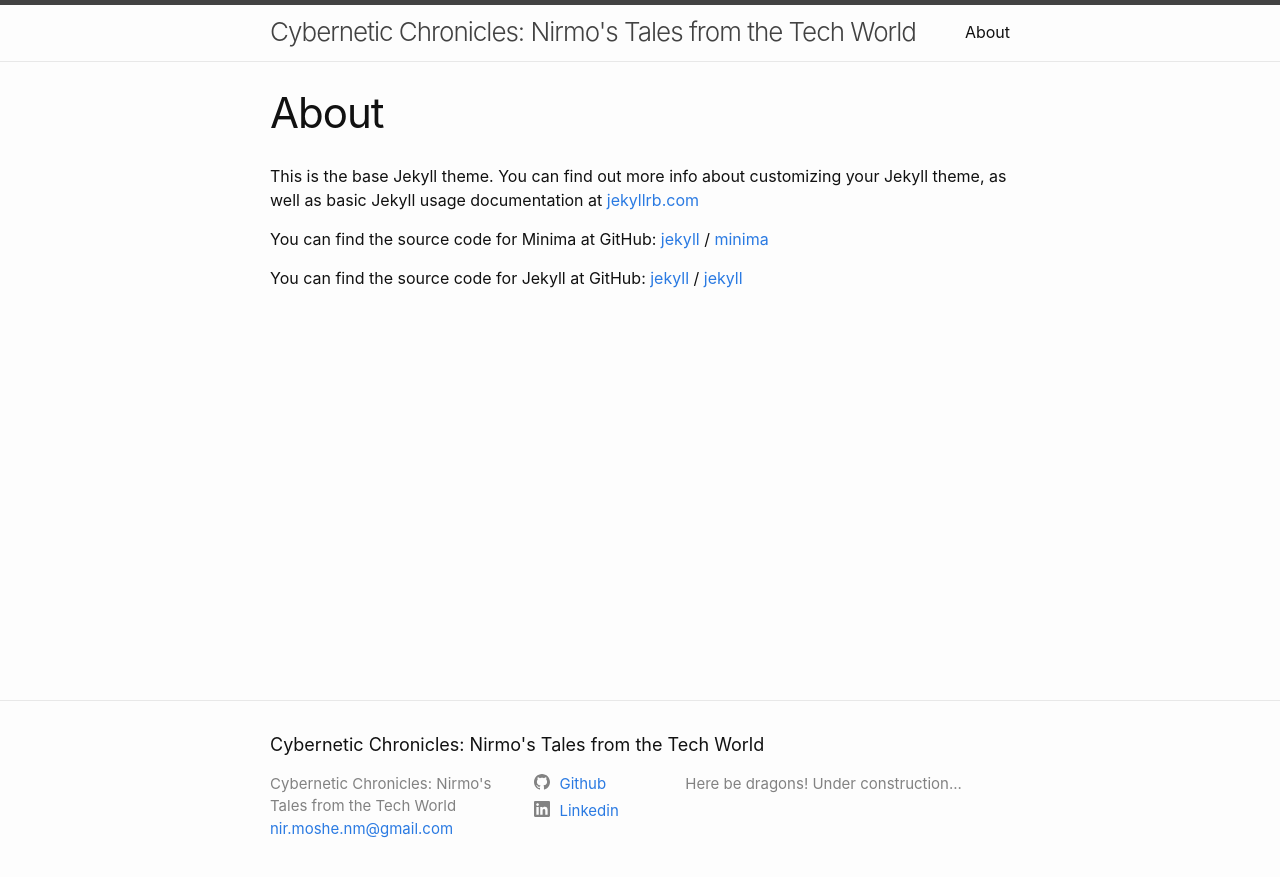
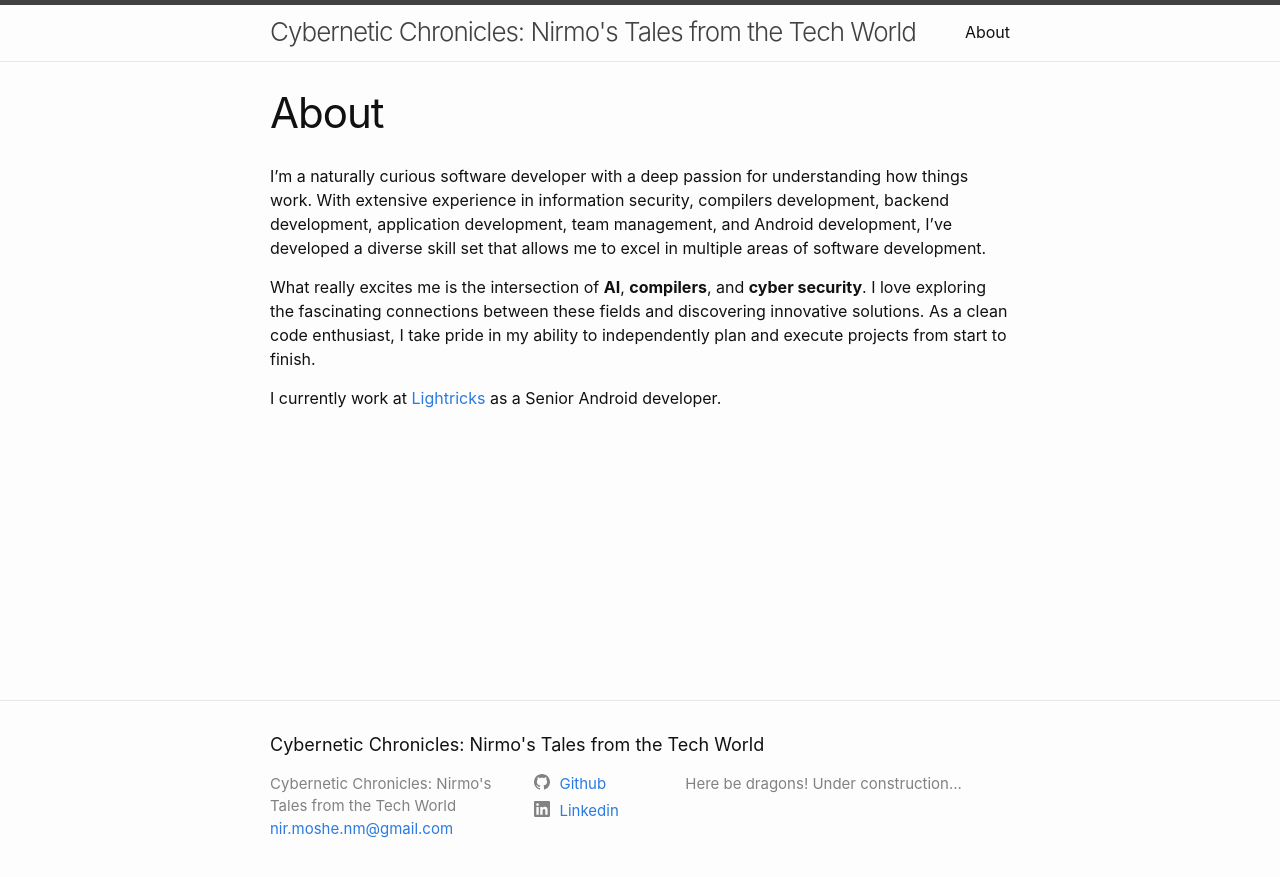
Before and after one commit to nir-mo/nir-mo.github.io, a Jekyll site: the page built from about.markdown, in a window 1280 px wide. Shown: the top 877 px of the page. Built offline with Jekyll 4.4.1, drawn with Linux system fonts in a browser that asks for light colours.

Commit message:
Add about.

```diff
--- a/about.markdown
+++ b/about.markdown
@@ -4,15 +4,8 @@ title: About
 permalink: /about/
 ---
 
-This is the base Jekyll theme. You can find out more info about customizing your Jekyll theme, as well as basic Jekyll usage documentation at [jekyllrb.com](https://jekyllrb.com/)
+I'm a naturally curious software developer with a deep passion for understanding how things work. With extensive experience in information security, compilers development, backend development, application development, team management, and Android development, I've developed a diverse skill set that allows me to excel in multiple areas of software development.
 
-You can find the source code for Minima at GitHub:
-[jekyll][jekyll-organization] /
-[minima](https://github.com/jekyll/minima)
+What really excites me is the intersection of __AI__, __compilers__, and __cyber security__. I love exploring the fascinating connections between these fields and discovering innovative solutions. As a clean code enthusiast, I take pride in my ability to independently plan and execute projects from start to finish.
 
-You can find the source code for Jekyll at GitHub:
-[jekyll][jekyll-organization] /
-[jekyll](https://github.com/jekyll/jekyll)
-
-
-[jekyll-organization]: https://github.com/jekyll
+I currently work at [Lightricks](https://www.lightricks.com/) as a Senior Android developer.
```
